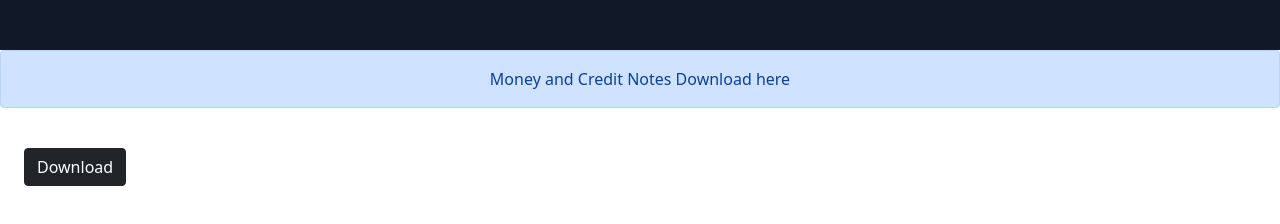
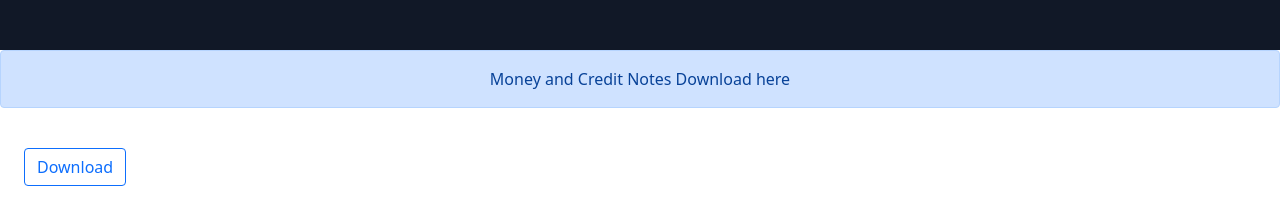
Before and after one commit to NidhishR7/freenotesforclassX.github.io, a plain HTML site: page Downloads.html in a window 1280 px wide. Shown: the part 110-334 px from the top of the page. Drawn offline with nearby package versions, Linux system fonts and the light colour scheme.

Commit message:
Add files via upload

```diff
--- a/Downloads.html
+++ b/Downloads.html
@@ -36,6 +36,6 @@
 
     <br>
     <a href="MONEY AND CREDIT.pdf" download="Download">
-        <button type="button" class="btn btn-dark  mx-6" >Download</button>
+        <button type="button" class="btn btn-outline-primary  mx-6" >Download</button>
 </body>
 </html>
```
